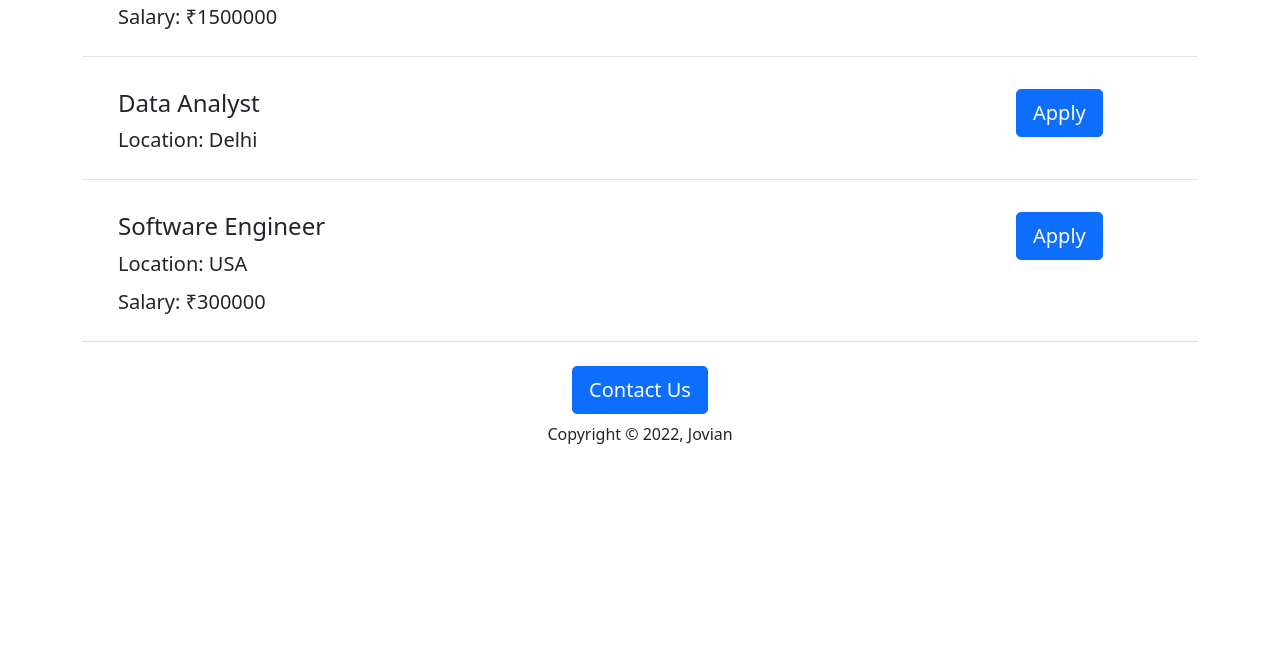
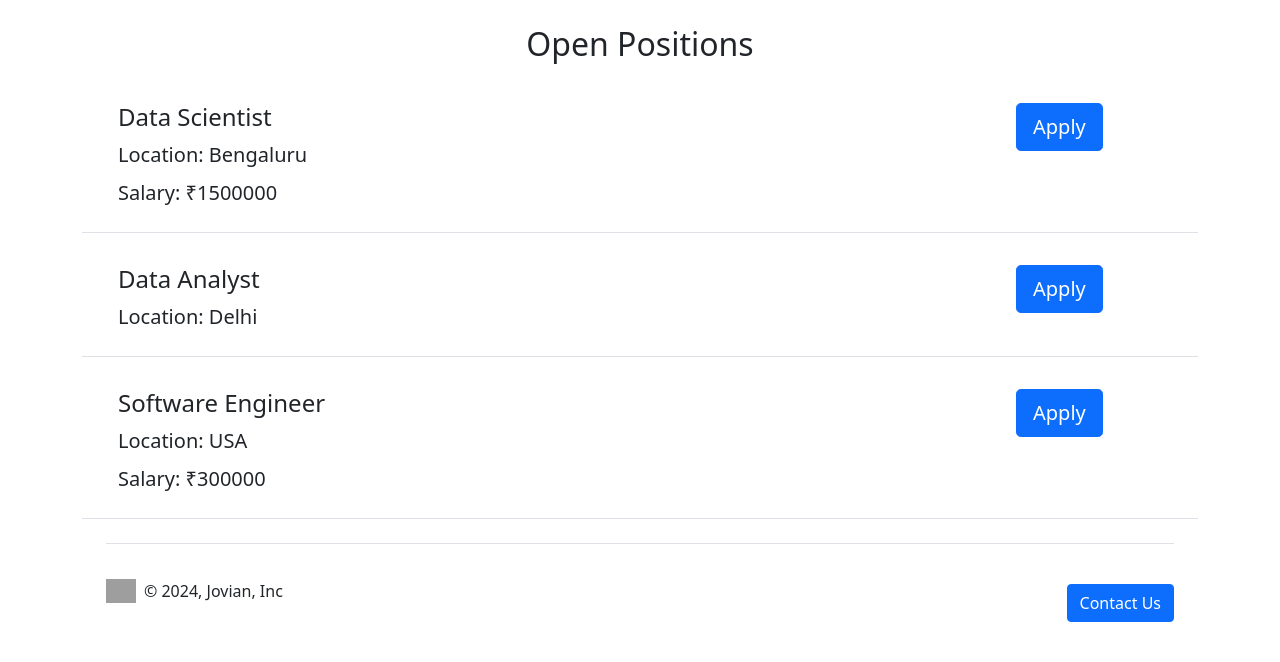
Before and after one commit to Prakhar436/Careers-Website, a Flask app: page / in a window 1280 px wide. Shown: the part 994-1656 px from the top of the page. Before the commit the page ends 1438 px from the top, so only its background shows below. Run offline with Flask 3, Linux system fonts and the light colour scheme; grey boxes are pictures that could not be loaded.

Commit message:
Style improvement

```diff
--- /dev/null
+++ b/templates/footer.html
@@ -0,0 +1,13 @@
+<div class="container">
+    <footer class="d-flex flex-wrap justify-content-between align-items-center py-3 my-4 border-top">
+        <div class="col-md-4 d-flex align-items-center">
+            <a href="/" class="mb-3 me-2 mb-md-0 text-body-secondary text-decoration-none lh-1">
+                <img src="https://getbootstrap.com/docs/5.3/assets/brand/bootstrap-logo.svg" class="bi" width="30"
+                    height="24"></img>
+            </a>
+            <span class="mb-3 mb-md-0 text-body-secondary">&copy; 2024, Jovian, Inc</span>
+        </div>
+        <a href="mailto:prakharpandey436@gmail.com?subject=Question%20about%20Open%20Positions&body=%3CYour%20query%20here%3E%0A"
+            class="btn btn-primary btn-md mt-4">Contact Us</a>
+    </footer>
+</div>
--- a/templates/home.html
+++ b/templates/home.html
@@ -9,44 +9,58 @@
   <link href="https://cdn.jsdelivr.net/npm/bootstrap@5.0.2/dist/css/bootstrap.min.css" rel="stylesheet"
     integrity="sha384-EVSTQN3/azprG1Anm3QDgpJLIm9Nao0Yz1ztcQTwFspd3yD65VohhpuuCOmLASjC" crossorigin="anonymous">
   <style>
-
     .banner {
       height: 50vh;
       width: 100%;
       object-fit: cover;
     }
 
+    .navStyle {
+      width: 100vw;
+      margin: 0;
+      background-color: rgb(190, 190, 190);
+      color: black;
+    }
   </style>
 </head>
 
 <body>
+  {% include 'navbar.html'%}
+  <img class="banner img-fluid "
+    src="https://images.unsplash.com/photo-1504805572947-34fad45aed93?q=80&w=2070&auto=format&fit=crop&ixlib=rb-4.0.3&ixid=M3wxMjA3fDB8MHxwaG90by1wYWdlfHx8fGVufDB8fHx8fA%3D%3D"
+    alt="">
   <div class="container">
-    <h1 class="text-center mt-2">{{company}}</h1>
-    <img class="banner img-fluid mt-2"
-      src="https://images.unsplash.com/photo-1504805572947-34fad45aed93?q=80&w=2070&auto=format&fit=crop&ixlib=rb-4.0.3&ixid=M3wxMjA3fDB8MHxwaG90by1wYWdlfHx8fGVufDB8fHx8fA%3D%3D"
-      alt="">
+    <h1 class="text-center m-4">{{company}}</h1>
+
     <div class="container">
-      <h2 class="text-center mt-2">About Jovian</h2>
-      <p class="lead mt-2">Lorem ipsum dolor sit amet consectetur adipisicing elit. Eos, culpa. Alias aut doloribus quas
-        ad sint explicabo quam, tempore, unde facere porro voluptatem doloremque ullam magni! Esse sint voluptatem error
-        recusandae, consequatur tenetur, dolore deserunt nihil, reprehenderit modi tempora repellendus laboriosam
-        quidem? Recusandae fuga molestias temporibus delectus odit suscipit sunt perspiciatis ut nam. Ea, sit sapiente?
-        Voluptatum explicabo in iste sint corrupti id ab deserunt cumque laborum aspernatur fugiat, tempore pariatur!
-        Sequi, quas nobis! Ullam fugiat aut labore rem rerum corrupti earum in adipisci suscipit natus quae eveniet
-        facere sapiente unde repellat impedit ab vel, odit perspiciatis itaque eum error aperiam tempore modi! Excepturi
-        earum ex harum tempora amet, quia nisi maiores est alias quos voluptates eos ea eaque iste repudiandae nulla
-        debitis dolore temporibus rerum cupiditate nihil atque optio vel. Illum, eum quae earum accusamus aut quas
-        voluptatum cumque praesentium, reprehenderit delectus fugiat, expedita blanditiis. Iste nostrum odit hic.</p>
+      <div class="row m-4">
+        <div class="col-md-6 me-4">
+          <p class="lead mt-4">Lorem ipsum dolor sit amet consectetur adipisicing elit. Eos, culpa. Alias aut doloribus
+            quas
+            ad sint explicabo quam, tempore, unde facere porro voluptatem doloremque ullam magni! Esse sint voluptatem
+            error
+            recusandae, consequatur tenetur, dolore deserunt nihil, reprehenderit modi tempora repellendus laboriosam
+            quidem? Recusandae fuga molestias temporibus delectus odit suscipit sunt perspiciatis ut nam. Ea, sit
+            sapiente?
+            Voluptatum explicabo in iste sint corrupti id ab deserunt cumque laborum aspernatur fugiat, tempore
+            pariatur!
+            Sequi, quas nobis! Ullam fugiat aut labore rem rerum corrupti earum in adipisci suscipit natus.</p>
+        </div>
+        <div class="d-none d-md-block col-md-4 ms-5">
+          <img
+            src="https://images.unsplash.com/photo-1522071820081-009f0129c71c?w=500&auto=format&fit=crop&q=60&ixlib=rb-4.0.3&ixid=M3wxMjA3fDB8MHxzZWFyY2h8NHx8dGVhbXxlbnwwfHwwfHx8MA%3D%3D"
+            alt="">
+        </div>
+
+      </div>
+
       <h2 class="text-center">Open Positions</h2>
       <div>
         {% for job in jobs %}
         {% include 'jobItem.html' %}
         {%endfor%}
       </div>
-      <div class="text-center">
-        <button class="btn btn-primary btn-lg mt-4">Contact Us</button>
-        <p class="mt-2">Copyright &copy; 2022, Jovian</p>
-      </div>
+      {%include 'footer.html' %}
 
     </div>
   </div>
--- /dev/null
+++ b/templates/navbar.html
@@ -0,0 +1,17 @@
+<div class="container">
+    <header class="d-flex flex-wrap justify-content-center py-3 border-bottom">
+        <a href="/" class="d-flex align-items-center mb-3 mb-md-0 me-md-auto link-body-emphasis text-decoration-none">
+            <img class="bi me-2" src="https://getbootstrap.com/docs/5.3/assets/brand/bootstrap-logo.svg" width="40"
+                height="32"></img>
+            <span class="fs-4 text-dark">Jovian Careers</span>
+        </a>
+
+        <!-- <ul class="nav nav-pills">
+            <li class="nav-item"><a href="#" class="nav-link active" aria-current="page">Home</a></li>
+            <li class="nav-item"><a href="#" class="nav-link">Features</a></li>
+            <li class="nav-item"><a href="#" class="nav-link">Pricing</a></li>
+            <li class="nav-item"><a href="#" class="nav-link">FAQs</a></li>
+            <li class="nav-item"><a href="#" class="nav-link">About</a></li>
+          </ul> -->
+    </header>
+</div>
```
